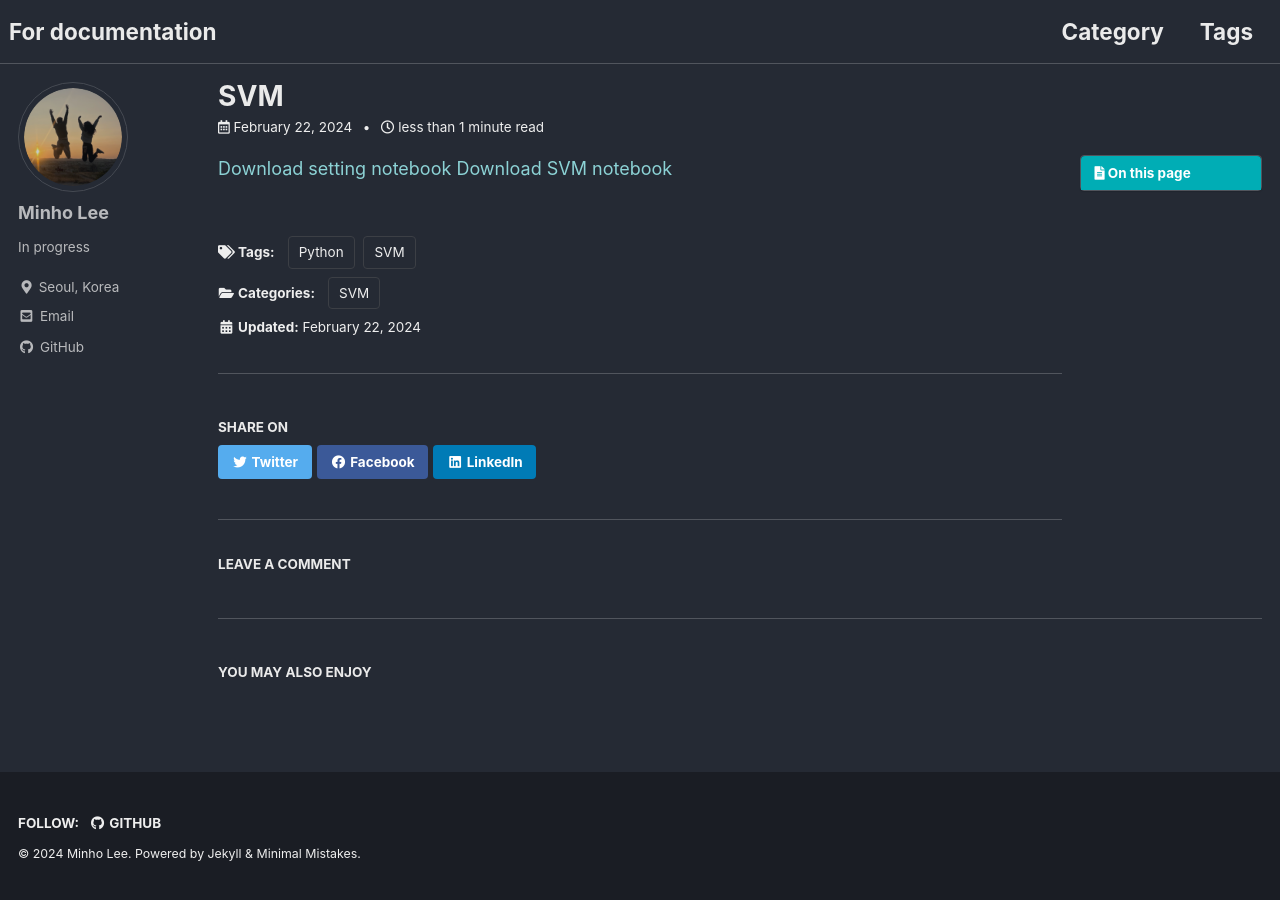
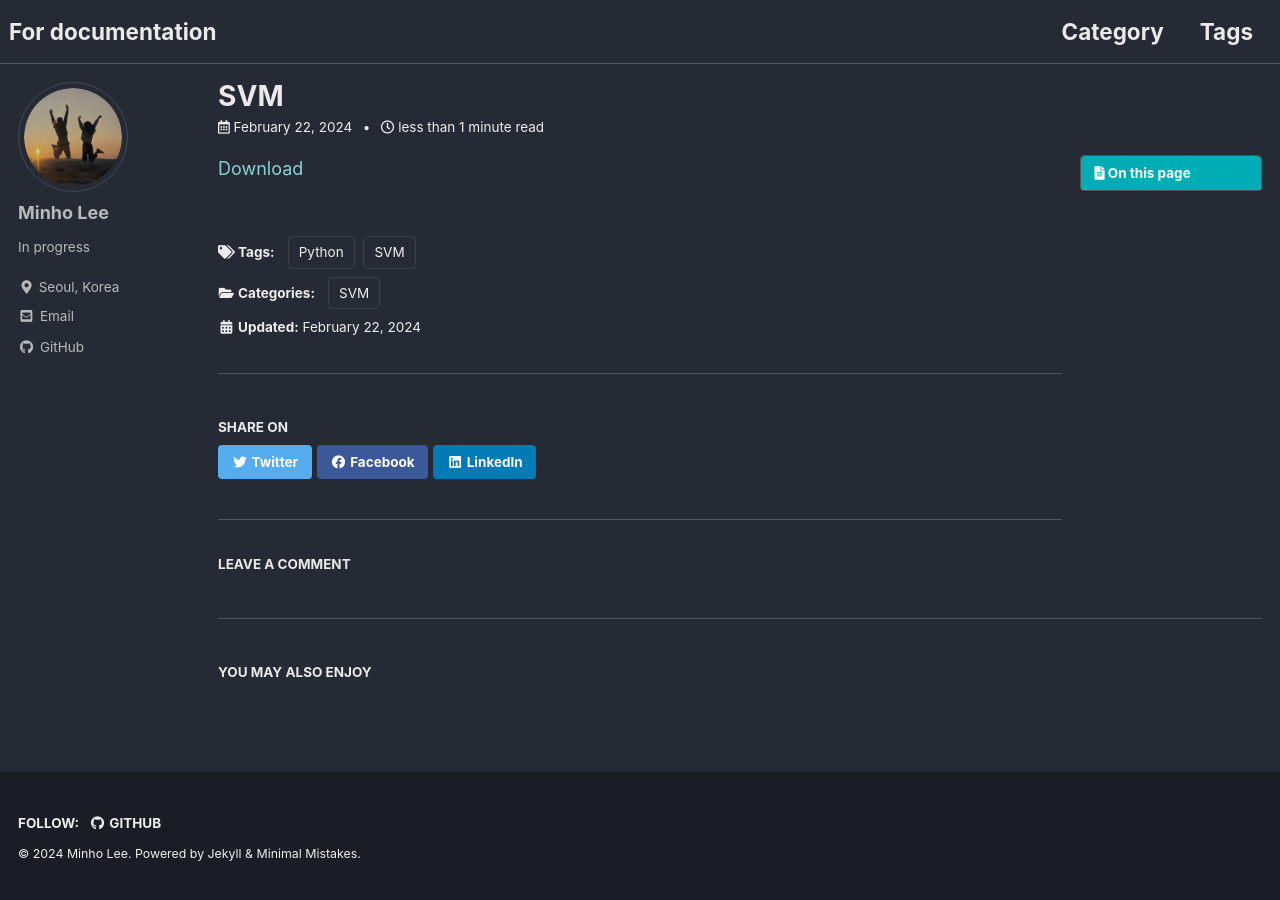
Before and after one commit to Inundata/Inundata.github.io, a Jekyll site: the page built from _posts/session/2024-02-22-svm.md, in a window 1280 px wide. Built offline with Jekyll 4.4.1, drawn with Linux system fonts in a browser that asks for light colours; cached includes are drawn as plain includes; comment, search, counter and statistics services are not loaded.

Commit message:
#update the download link

```diff
--- a/_posts/session/2024-02-22-svm.md
+++ b/_posts/session/2024-02-22-svm.md
@@ -12,5 +12,4 @@ toc: true
 toc_sticky: true
 ---
 
-[Download setting notebook](https://1drv.ms/u/s!AltJQkwp7sW2gfv3OZAsG_xTm2jNqvA?e=D38eBY)
-[Download SVM notebook](https://1drv.ms/u/s!AltJQkwp7sW2gfv4UxaGR1cDFDqbJCU?e=t9YLyr)
+[Download](https://1drv.ms/f/s!AltJQkwp7sW2gfv3Npb2zM-qYAs7OXY?e=0bnS1W)
```
